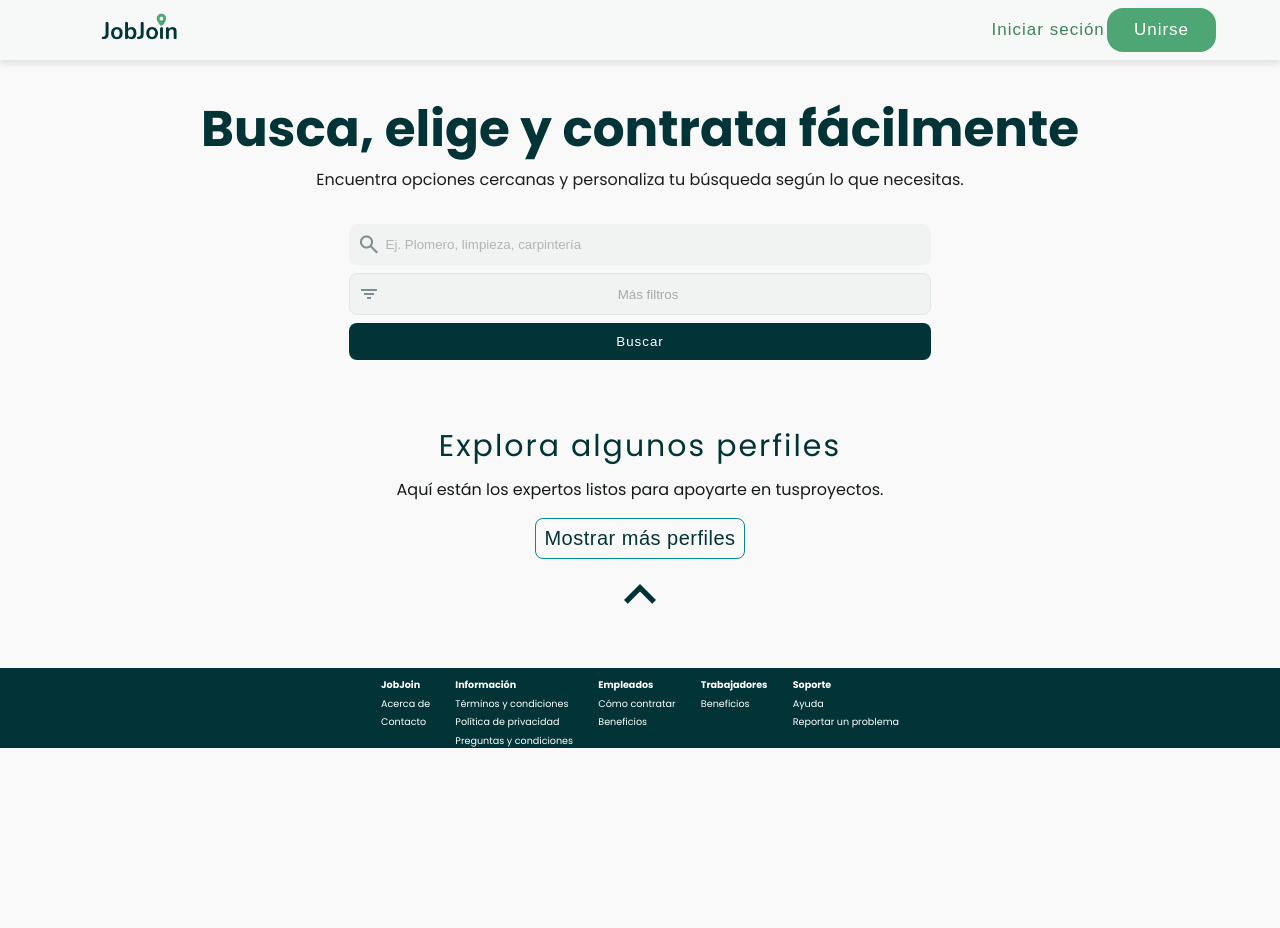
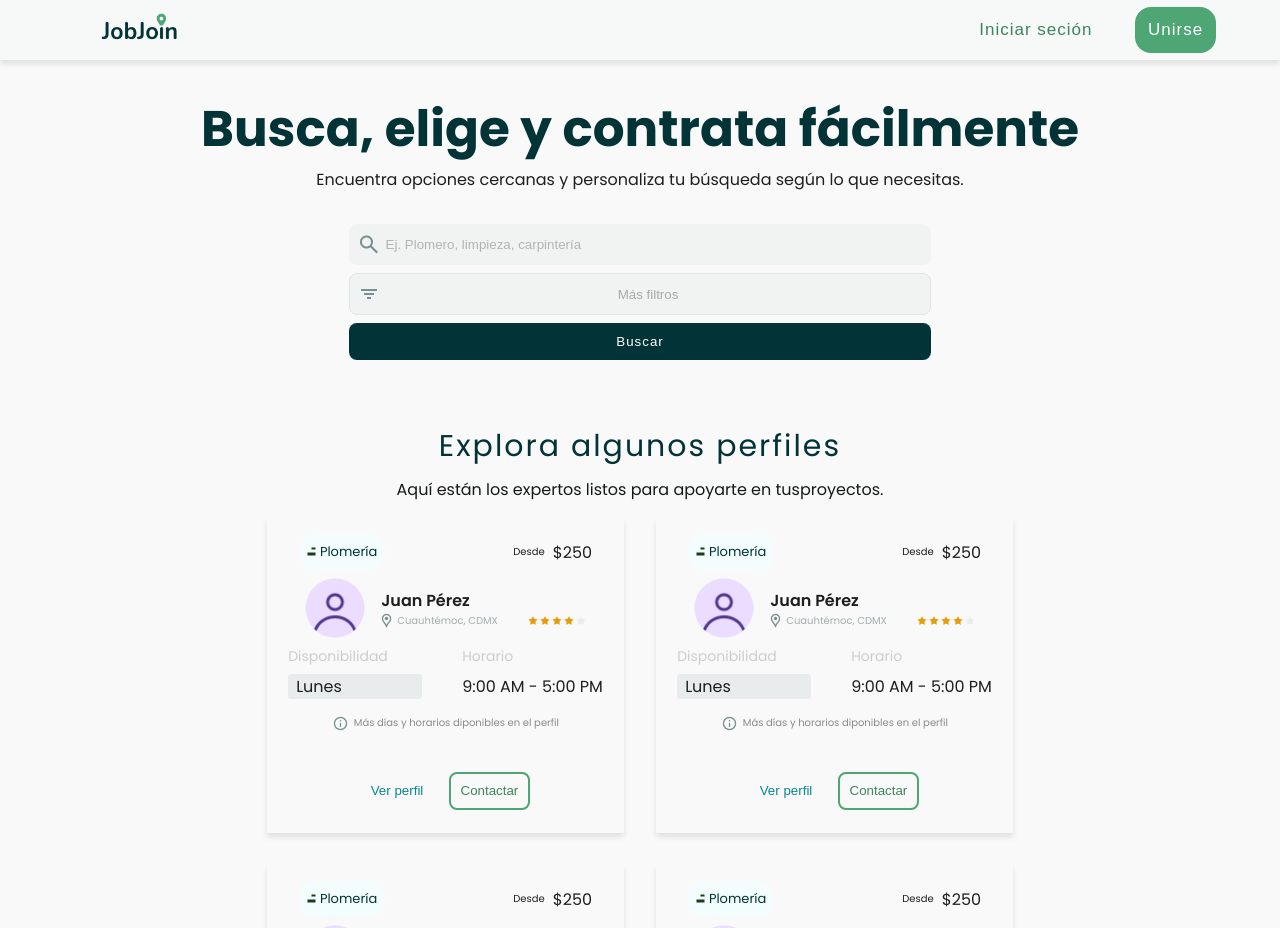
Before and after one commit to MarbeniX/JobJoin, a React (Vite) app: page /buscar-sin-registro in a window 1280 px wide. Shown: the top 928 px of the page. Before the commit the page ends 800 px from the top, so only its background shows below. Built offline with nearby package versions, Linux system fonts and the light colour scheme.

Commit message:
Componente viñeta trabajador y pagina de buscar sin registro completa

```diff
--- a/src/Components/PerfilTrabajadorViñeta.jsx
+++ b/src/Components/PerfilTrabajadorViñeta.jsx
@@ -1,15 +1,18 @@
+import '../Css/PerfilTrabajadorViñeta.css';
 import PerfilTrabajador from "../Images/PerfilTrabajador.png";
 import UbicaciónIcon from "../Images/UbicaciónIcon.png";
 import Stars from "../Images/Stars.png";
 import InfoIcon from "../Images/InfoIcon.png";
+import CategoriaIcon from "../Images/CategoriaIcon.png";
 
 export default function PerfilTrabajadorViñeta() {
     return(
         <div className='MainDiv'>
             <div className='Costo'>
-                <p>Categoria</p>
+                <nav> <img src={CategoriaIcon} alt="CategoriaIcon" />Plomería</nav>
                 <div>
-                    <p>Desde <nav>$xxx</nav></p>
+                    <p className='p1'>Desde</p>
+                    <p>$250</p>
                 </div>
             </div>
             <div className='Perfil'>
@@ -19,27 +22,27 @@ export default function PerfilTrabajadorViñeta() {
                     <div className='PerfilUbicación'>
                         <img src={UbicaciónIcon} alt="UbicaciónIcon" />
                         <p>Cuauhtémoc, CDMX</p>
+                        <img src={Stars} alt="StarsRating" />
                     </div>
-                    <img src={Stars} alt="StarsRating" />
                 </div>
             </div>
             <div className='Disponibilidad'>
                 <div className='DiasSemana'>
-                    <p>Disponibilidad</p>
-                    <p>Lunes</p>
+                    <p className='DispobilidadP1'>Disponibilidad</p>
+                    <p className='DiasSemanaInfo'>Lunes</p>
                 </div>
                 <div className='Horario'>
-                    <p>Horario</p>
-                    <p>9:00 AM - 5:00 PM</p>
+                    <p className='DispobilidadP1'>Horario</p>
+                    <p className='HorarioInfo'>9:00 AM - 5:00 PM</p>
                 </div>
             </div>
-            <div className='InfoText'>
+            <div className='ViñetaText'>
                 <img src={InfoIcon} alt="InfoIcon" />
                 <p>Más días y horarios diponibles en el perfil</p>
             </div>
             <div className='ContactoBotones'>
-                <button>Ver perfil</button>
-                <button>Contactar</button>
+                <button className='ContactoPerfil'>Ver perfil</button>
+                <button className='ContactoContactar'>Contactar</button>
             </div>
         </div>
     )
--- a/src/Css/BuscarSinRegistro.css
+++ b/src/Css/BuscarSinRegistro.css
@@ -26,19 +26,19 @@ header > div{
     justify-content: space-between;
     background-color: transparent;
     white-space: nowrap;
-    width: 18%;
     margin-right: 5%;
+    gap: 30px;
 }
-.IniciarSesión-button, .Unirse-button{
+.IniciarSesión-button,.Unirse-button{
     background-color: transparent;
     border: none;
     border-radius: 1rem;
     font-size: 17px;
     font-weight: 400;
     letter-spacing: 1px;
-    width: 109px;
-    height: 44px;
+    padding: 0.8rem;
 }
+
 .IniciarSesión-button{
     color: #3D845C;
 }
@@ -149,3 +149,13 @@ header > div{
     border-width: 0.1rem;
     background-color: transparent;
 }
+.Perfiles{
+    display: flex;
+    flex-direction: row;
+    flex-wrap: wrap;
+    gap: 2rem;
+    align-items: center;
+    margin-right: 8%;
+    margin-left: 8%;
+    margin-bottom: 2rem;
+}
--- a/src/Css/PerfilTrabajadorViñeta.css
+++ b/src/Css/PerfilTrabajadorViñeta.css
@@ -0,0 +1,122 @@
+*{
+    box-sizing: border-box;
+    margin: 0;
+}
+.MainDiv{
+    width: 357px;
+    height: 315px;
+    box-shadow: 0px 4px 6px rgba(0, 0, 0, 0.1); /* Sombra */
+    display: flex;
+    flex-direction: column;
+    gap: 0.5rem;
+}
+.Costo{
+    width: 100%;
+    display: flex;
+    justify-content: space-between;
+    align-items: center;
+    padding-left: 2rem;
+    padding-right: 2rem;
+    padding-top: 1rem;
+}
+.Costo > nav{
+    font-size: 13px;
+    background-color: #F3FDFD;
+    border-radius: 1rem;
+    padding: 0.5rem;
+    color: #023336;
+}
+.Costo > nav > img{
+    margin-right: 0.3em;
+}
+.Costo > div{
+    display: flex;
+    gap: 0.5rem;
+    justify-content: center;
+    align-items: center;
+}
+.p1{
+    font-size: 10px;
+}
+.Perfil{
+    display: flex;
+    justify-content: center;
+    align-items: center;
+    gap: 1rem;
+}
+.Perfil > img{
+    width: 60px;
+    height: 60px;
+}
+.PerfilInfo > p{
+    font-weight: 600;
+}
+.PerfilUbicación{
+    display: flex;
+    flex-direction: row;
+    justify-content: center;
+    align-items: center;
+}
+.PerfilUbicación > p{
+    color: #7A8F8F;
+    opacity: 0.7;
+    font-size: 10px;
+    padding-left: 0.5em;
+    padding-right: 3em;
+}
+.Disponibilidad{
+    display: flex;
+    flex-direction: row;
+    justify-content: center;
+    gap: 2.5rem;
+}
+.DiasSemana, .Horario{
+    display: flex;
+    flex-direction: column;
+    gap: 0.4rem;
+}
+.DispobilidadP1{
+    font-weight: 400;
+    opacity: 0.2;
+    font-size: 14px;
+}
+.DiasSemanaInfo{
+    background-color: #E9ECEC;
+    border-style: solir;
+    border-radius: 0.2rem;
+    width: 134px;
+    padding-left: 0.5rem;
+}
+.ViñetaText{
+    display: flex;
+    justify-content: center;
+    align-items: center;
+    margin-top: 0.5rem;
+    gap: 0.3rem;
+}
+.ViñetaText > p{
+    font-size: 10px;
+    opacity: 0.5;
+}
+.ContactoBotones{
+    display: flex;
+    justify-content: center;
+    align-items: center;
+    gap: 1rem;
+    padding-bottom: 1rem;
+    margin-top: 2rem;
+}
+.ContactoBotones > button{
+    background-color: transparent;
+    padding: 0.6rem;
+}
+.ContactoPerfil{
+    border: none;
+    color: #05888F;
+}
+.ContactoContactar{
+    border-style: solid;
+    border-color: #4DA674;
+    border-radius: 0.5rem;
+    color: #3D845C;
+}
--- a/src/Pages/App.jsx
+++ b/src/Pages/App.jsx
@@ -4,9 +4,6 @@ import RecuperarContrasena from "./recuperarContrasena"  // Corregí la importac
 import RecuperarContrasenaStep1 from "./recuperarContrasenaStep1"  // Corregí la importación
 import MensajeBienvenidaCuentaNueva from "../Components/MensajeBienvenidaCuentaNueva"
 import BuscarSinRegistro from "./BuscarSinRegisitro"
-import PerfilTrabajadorViñeta from "../Components/PerfilTrabajadorViñeta"
-import Header from "../Components/Header"
-import Footer from "../Components/Footer"
 import { Route, BrowserRouter as Router, Routes } from 'react-router-dom'
 
 export default function App() {
@@ -19,7 +16,6 @@ export default function App() {
                 <Route path="/recuperarContrasenaStep1" element={<RecuperarContrasenaStep1 />} />
                 <Route path="/bienvenida-cuenta-nueva" element={<MensajeBienvenidaCuentaNueva />} />
                 <Route path="/buscar-sin-registro" element={<BuscarSinRegistro />} />
-                <Route peth="/perfil-trabajador-viñeta" element={<PerfilTrabajadorViñeta />} />
             </Routes>
         </Router>
     )
--- a/src/Pages/BuscarSinRegisitro.jsx
+++ b/src/Pages/BuscarSinRegisitro.jsx
@@ -3,7 +3,8 @@ import JobJoin from '../Images/JobJoin.png';
 import LupaIcon from "../Images/LupaLogo.png";
 import VectorIcon from "../Images/VectorIcon.png";
 import FlechaIcon from "../Images/FlechaIcon.png";
-import Footer from "../Components/Footer.jsx"
+import Footer from "../Components/Footer.jsx";
+import PerfilTrabajadorViñeta from '../Components/PerfilTrabajadorViñeta.jsx';
 
 export default function BuscarSinRegistro() {
     return(
@@ -35,6 +36,19 @@ export default function BuscarSinRegistro() {
                 </div>
             </div>
             <div className='Perfiles'>
+                <PerfilTrabajadorViñeta />
+                <PerfilTrabajadorViñeta />
+                <PerfilTrabajadorViñeta />
+                <PerfilTrabajadorViñeta />
+                <PerfilTrabajadorViñeta />
+                <PerfilTrabajadorViñeta />
+                <PerfilTrabajadorViñeta />
+                <PerfilTrabajadorViñeta />
+                <PerfilTrabajadorViñeta />
+                <PerfilTrabajadorViñeta />
+                <PerfilTrabajadorViñeta />
+                <PerfilTrabajadorViñeta />
+                <PerfilTrabajadorViñeta />
             </div>
             <div className='MostrarMasPefiles'>
                 <button>Mostrar más perfiles</button>
```
Also changed, not shown: src/Images/CategoriaIcon.png (added).
